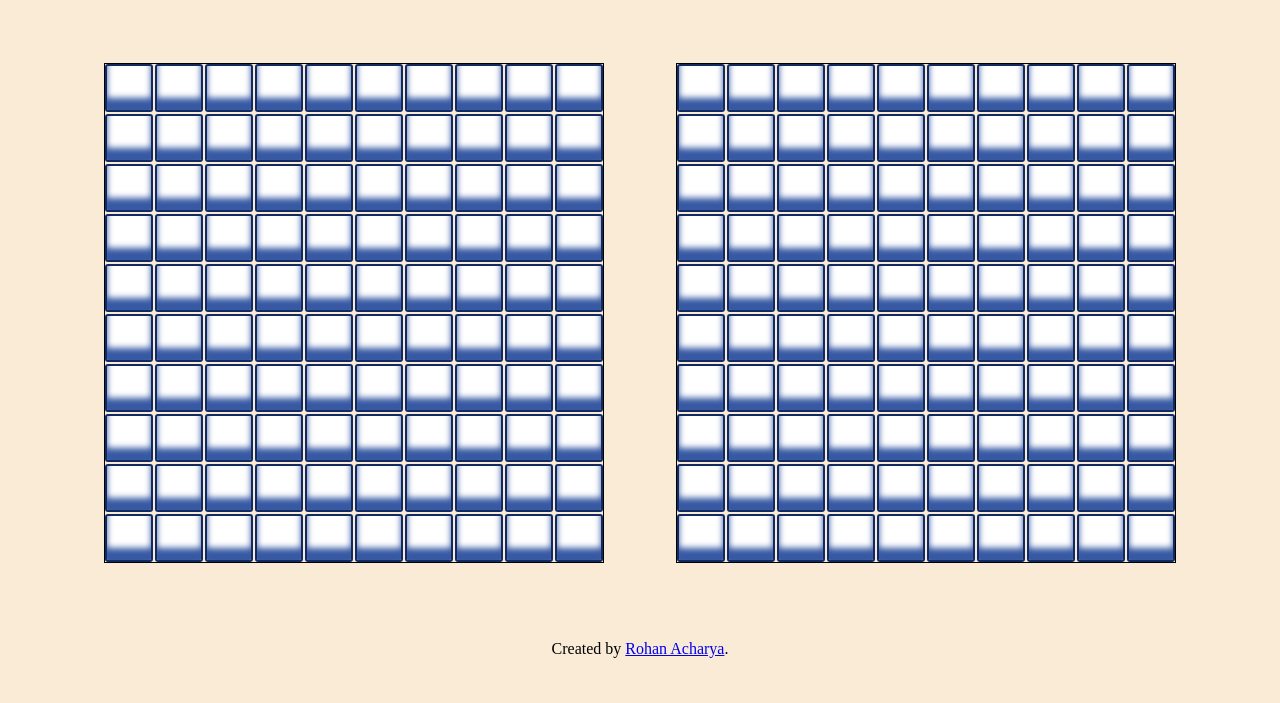
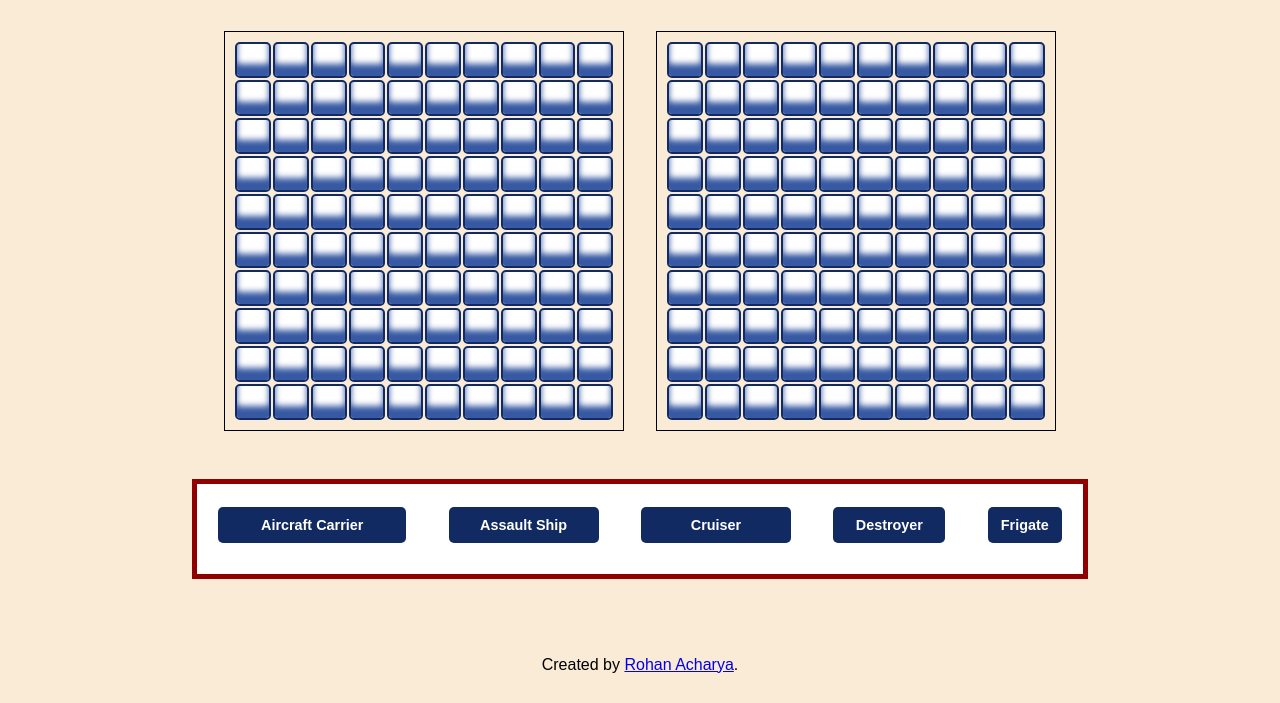
Before and after one commit to iam-rohan/Battleship, a website with bundled scripts: page index.html in a window 1280 px wide. Shown: the part 97-800 px from the top of the page. Built offline with nearby package versions, Linux system fonts and the light colour scheme.

Commit message:
feat: add logic for individual ship creation and structure the stylesheet

```diff
--- a/index.html
+++ b/index.html
@@ -17,6 +17,7 @@
 
         <div class="computer-grid"></div>
       </div>
+      <div class="ship-container"></div>
     </main>
 
     <footer>
--- a/src/display.js
+++ b/src/display.js
@@ -45,4 +45,25 @@ export function initiateGame() {
       }
     });
   });
+
+  const shipsToPlace = document.querySelector(".ship-container");
+
+  const shipsToDeploy = [
+    ["Aircraft Carrier", 5],
+    ["Assault Ship", 4],
+    ["Cruiser", 4],
+    ["Destroyer", 3],
+    ["Frigate", 2],
+  ];
+
+  for (const [name, length] of shipsToDeploy) {
+    const ship = document.createElement("div");
+    ship.dataset.length = length;
+
+    //changing the name so that it can be added as a class
+    const className = name.toLowerCase().replace(/\s+/g, "-");
+    ship.textContent = name;
+    ship.classList.add(className);
+    shipsToPlace.appendChild(ship);
+  }
 }
--- a/src/player.js
+++ b/src/player.js
@@ -9,4 +9,12 @@ export class Player {
   attackOn(x, y) {
     this.board.receiveAttack(x, y);
   }
+
+  placeShip(x, y, length) {
+    this.board.assignShip(x, y, length);
+  }
+
+  hasLost() {
+    this.board.isGameOver();
+  }
 }
--- a/styles/styles.css
+++ b/styles/styles.css
@@ -1,84 +1,158 @@
-* {
+/* RESET STYLES */
+*,
+*::before,
+*::after {
   margin: 0;
   padding: 0;
   box-sizing: border-box;
 }
 
+/* GLOBAL VARIABLES */
+:root {
+  --primary-color: rgb(17, 42, 97); /* primary color */
+  --secondary-color: rgb(21, 21, 83); /* secondary hover color */
+  --highlight-color: #ff6314; /* highlight color */
+  --error-color: rgb(145, 0, 0); /* error (for hit state) */
+  --grid-size: 400px; /* grid size */
+  --cell-size: 36px; /* smaller cell size */
+  --border-radius: 5px; /* border radius for buttons */
+  --transition-time: 0.3s; /* transition timing */
+  --shadow-color: rgb(55, 89, 163); /* shadow color */
+  /* ships lengths */
+  --ship-length-aircraft-carrier: 5;
+  --ship-length-assault-ship: 4;
+  --ship-length-cruiser: 4;
+  --ship-length-destroyer: 3;
+  --ship-length-frigate: 2;
+}
+
+/* BODY STYLES */
 body {
   height: 100vh;
-  width: auto;
   display: flex;
   flex-direction: column;
   justify-content: space-evenly;
   align-items: center;
-
   background-color: antiquewhite;
+  font-family: Arial, sans-serif;
+  color: #000;
 }
 
-/* STYLES FOR MAIN GAME OPERATIONS */
+/* GAME CONTAINER */
 .game-container {
   display: flex;
-  justify-content: space-evenly;
+  justify-content: space-between;
   padding: 2rem;
-  width: 100vw;
+  width: 100%;
+  gap: 2rem;
 }
 
+/* GRID STYLES */
 .player-grid,
 .computer-grid {
-  width: 500px;
-  height: 500px;
+  width: var(--grid-size);
+  height: var(--grid-size);
   display: grid;
-  grid-template-columns: repeat(10, 48px);
-  grid-template-rows: repeat(10, 48px);
+  grid-template-columns: repeat(10, var(--cell-size));
+  grid-template-rows: repeat(10, var(--cell-size));
   gap: 2px;
   border: 1px solid #000;
+  justify-content: center;
+  align-content: center;
 }
 
+/* CELL STYLES */
 .player-cell-div,
 .computer-cell-div {
-  width: 46px;
-  height: 46px;
-  margin: 1%;
+  width: var(--cell-size);
+  height: var(--cell-size);
   background-color: #fff;
   border: 2px solid #000;
+  cursor: pointer;
+  transition: transform var(--transition-time) ease-in-out;
 }
 
-/* STYLES FOR THE GAME PLAY BUTTONS */
-
+/* BUTTON STYLES */
 .attack-btn {
   appearance: none;
-  background-color: #ffffff;
-  border-radius: 3px;
-  border: 2px solid rgb(17, 42, 97);
-  box-shadow: rgb(55, 89, 163) 0 -12px 6px inset;
-  box-sizing: border-box;
-  color: #000000;
+  background-color: #fff;
+  border-radius: var(--border-radius);
+  border: 2px solid var(--primary-color);
+  box-shadow: var(--shadow-color) 0 -12px 6px inset;
+  color: #000;
   cursor: pointer;
   display: inline-block;
   margin: 0;
   outline: none;
-  quotes: auto;
   text-align: center;
   text-decoration: none;
-  transition: all 0.15s;
+  transition: all var(--transition-time);
   user-select: none;
   -webkit-user-select: none;
   touch-action: manipulation;
 }
 
 .attack-btn:hover {
-  background-color: rgb(21, 21, 83);
-  box-shadow: #ff6314 0 -6px 8px inset;
+  background-color: var(--secondary-color);
+  box-shadow: var(--highlight-color) 0 -6px 8px inset;
   transform: scale(1.06);
 }
 
 .attack-btn:active {
   transform: scale(1.025);
-  background-color: rgb(145, 0, 0);
+  background-color: var(--error-color);
 }
 
-/* STYLES TO SHOWCASE HIT OR MISS  */
+/* SHIPS TO DEPLOY STYLES */
+.ship-container {
+  display: flex;
+  justify-content: space-around;
+  align-items: center;
+  width: 100%;
+  height: 100px;
+  background-color: #fff;
+  border: var(--border-radius) solid var(--error-color);
+  margin: 1rem 0 3rem 0;
+}
 
+/* STYLES FOR SPECIFIC SHIPS */
+.aircraft-carrier {
+  width: calc(var(--cell-size) * var(--ship-length-aircraft-carrier) + 2px * (var(--ship-length-aircraft-carrier) - 1));
+}
+
+.assault-ship {
+  width: calc(var(--cell-size) * var(--ship-length-assault-ship) + 2px * (var(--ship-length-assault-ship) - 1));
+}
+
+.cruiser {
+  width: calc(var(--cell-size) * var(--ship-length-cruiser) + 2px * (var(--ship-length-cruiser) - 1));
+}
+
+.destroyer {
+  width: calc(var(--cell-size) * var(--ship-length-destroyer) + 2px * (var(--ship-length-destroyer) - 1));
+}
+
+.frigate {
+  width: calc(var(--cell-size) * var(--ship-length-frigate) + 2px * (var(--ship-length-frigate) - 1));
+}
+
+.ship-container div {
+  height: var(--cell-size);
+  background-color: var(--primary-color);
+  border-radius: var(--border-radius);
+  margin-bottom: 0.5rem;
+  color: white;
+  font-weight: bold;
+  font-size: 0.9rem;
+  display: flex;
+  align-items: center;
+  justify-content: center;
+  text-align: center;
+  cursor: grab;
+  user-select: none;
+}
+
+/* HIT/MISS STYLES */
 .attack-hit {
   background-color: red;
   transform: scale(0.9);
```
